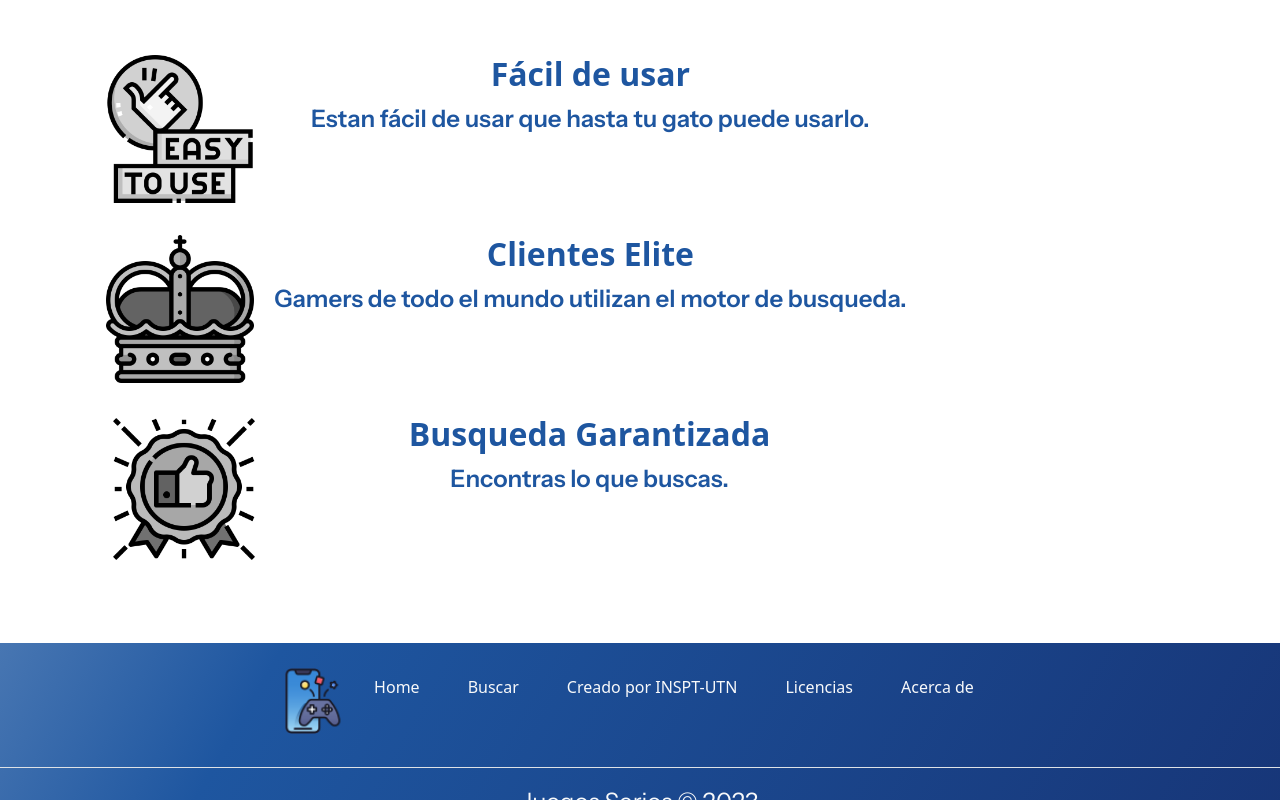
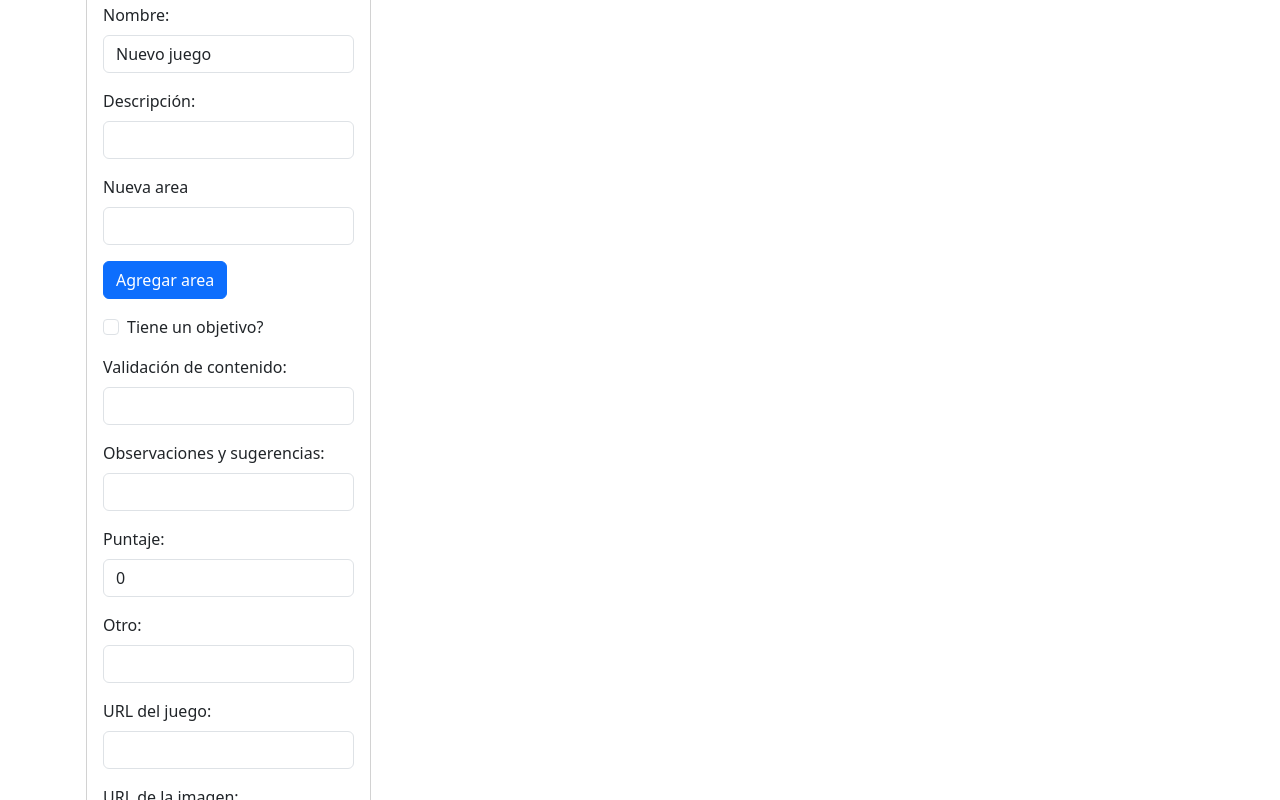
Before and after one commit to charrassebastian/games-catalog-frontend, a React (Vite) app in the folder juegos-serios-frontend/: page / in a window 1280 px wide. Shown: the part 1000-1800 px from the top of the page. Built offline with nearby package versions, Linux system fonts and the light colour scheme; a web font is replaced by a local one.

Commit message:
Improved the design of the EditableCard

```diff
--- a/juegos-serios-frontend/src/GameComponents/EditableCard.tsx
+++ b/juegos-serios-frontend/src/GameComponents/EditableCard.tsx
@@ -37,37 +37,58 @@ export function EditableCard({ game, isNewGame }: { game: Game, isNewGame?: bool
             <img src={game.imageLink} className="card-img-top text-dark" alt={game.name} />
             <h3 className="card-title text-dark m-3">{game.name}</h3>
             <div className="card-body">
+                <form>
+                    <div className="mb-3">
                         <label htmlFor={'name-' + game.name} className="form-label">Nombre:</label>
                         <input id={"name-" + game.name} type="text" className="form-control" value={gameName} onChange={onGameNameChange} />
+                    </div>
+                    <div className="mb-3">
                         <label htmlFor={'description-' + game.name} className="form-label">Descripción:</label>
                         <input id={"description-" + game.name} type="text" className="form-control" value={description} onChange={onDescriptionChange} />
+                    </div>
                     {/* {game.area.map((area: string) => (
-                    <div key={area}>
+                    <div key={area} className="mb-3">
                         <label htmlFor={'area-' + area} className="form-label">Area:</label>
                         <input id={'area-' + area} type="text" className="form-control" value={area} onChange={} />
                         <button type="button" className="btn btn-danger">Borrar area</button>
                     </div>
                     ))
                     } */}
+                    <div className="mb-3">
                         <label htmlFor={'newArea-' + game.name} className="form-label">Nueva area</label>
                         <input id={'newArea-' + game.name} type="text" className="form-control" value={newArea} onChange={onNewAreaChange} />
-                <button type="button" className="btn btn-primary">Agregar area</button>
-                <label htmlFor={"has-goal-" + game.name} className="form-check-label">Tiene un objetivo?:</label>
+                    </div>
+                    <button type="button" className="btn btn-primary mb-3">Agregar area</button>
+                    <div className="form-check mb-3">
+                        <label htmlFor={"has-goal-" + game.name} className="form-check-label">Tiene un objetivo?</label>
                         <input id={"has-goal-" + game.name} type="checkbox" className="form-check-input" checked={hasGoal} onChange={onHasGoalChange} />
+                    </div>
+                    <div className="mb-3">
                         <label htmlFor={"content-validation-" + game.name} className="form-label">Validación de contenido:</label>
                         <input id={"content-validation-" + game.name} type="text" className="form-control" value={contentValidation} onChange={onContentValidationChange} />
+                    </div>
+                    <div className="mb-3">
                         <label htmlFor={"observations-and-suggestions-" + game.name} className="form-label">Observaciones y sugerencias:</label>
                         <input id={"observations-and-suggestions-" + game.name} type="text" className="form-control" value={observationsAndSuggestions} onChange={onObservationsAndSuggestionsChange} />
+                    </div>
+                    <div className="mb-3">
                         <label htmlFor={"score-" + game.name} className="form-label">Puntaje:</label>
                         <input id={"score-" + game.name} type="number" className="form-control" value={score} onChange={onScoreChange} />
+                    </div>
+                    <div className="mb-3">
                         <label htmlFor={"other-" + game.name} className="form-label">Otro:</label>
                         <input id={"other-" + game.name} type="text" className="form-control" value={others} onChange={onOthersChange} />
+                    </div>
+                    <div className="mb-3">
                         <label htmlFor={"game-url-" + game.name} className="form-label">URL del juego:</label>
                         <input id={"game-url-" + game.name} type="text" className="form-control" value={link} onChange={onLinkChange} />
+                    </div>
+                    <div className="mb-3">
                         <label htmlFor={"image-url-" + game.name} className="form-label">URL de la imagen:</label>
                         <input id={"image-url-" + game.name} type="text" className="form-control" value={imageLink} onChange={onImageLinkChange} />
+                    </div>
                     {/* {game.scope.market.map((market: string) => (
-                    <div key={market}>
+                    <div key={market} className="mb-3">
                         <label htmlFor={'market-' + market} className="form-label">Mercado:</label>
                         <input id={'market-' + market} type="text" className="form-control" value={market} onChange={} />
                         <button type="button" className="btn btn-danger">Borrar mercado</button>
@@ -75,7 +96,7 @@ export function EditableCard({ game, isNewGame }: { game: Game, isNewGame?: bool
                 ))
                 } */}
                     {/* {game.scope.public.map((gamePublic: string) => (
-                    <div key={gamePublic}>
+                    <div key={gamePublic} className="mb-3">
                         <label htmlFor={'public-' + gamePublic} className="form-label">Público:</label>
                         <input id={'public-' + gamePublic} type="text" className="form-control" value={gamePublic} onChange={} />
                         <button type="button" className="btn btn-danger">Borrar público</button>
@@ -83,6 +104,7 @@ export function EditableCard({ game, isNewGame }: { game: Game, isNewGame?: bool
                 ))
                 } */}
                     <button type="button" className="btn btn-danger">Borrar juego</button>
+                </form>
             </div>
         </div>
     )
--- a/juegos-serios-frontend/src/WelcomeScreen/WelcomeScreen.tsx
+++ b/juegos-serios-frontend/src/WelcomeScreen/WelcomeScreen.tsx
@@ -34,7 +34,7 @@ export const WelcomeScreen = () => {
             <Navbar />
             <MainSection searchValue={searchValue} onSearchValueChange={onSearchValueChange} onSearch={onSearch} onClear={onClear} />
             {/* <GameList games={games} isEditable={user ? true : false}/> Picks the appropiate game component */}
-            <GameList games={games} isEditable={false}/> {/* Picks the appropiate game component */}
+            <GameList games={games} isEditable={true}/> {/* Picks the appropiate game component */}
             <Features />
             <Footer />
         </>
```
Lines whose indentation alone changed are shown as unchanged.
